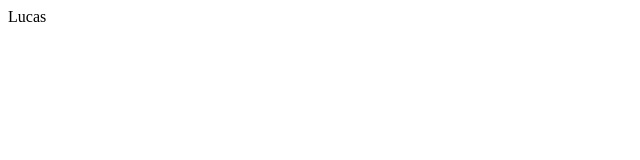
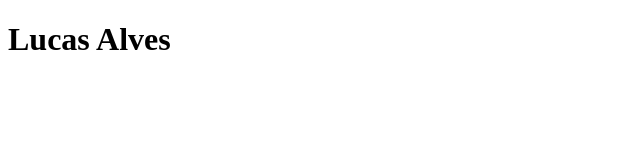
Before and after one commit to lucasalves928/lucasalves928.github.io, a plain HTML site: page index.html in a window 1280 px wide. Shown: the whole page, without its empty margins (0-640 px from the left). Drawn offline with Linux system fonts and the light colour scheme.

Commit message:
Update index.html

```diff
--- a/index.html
+++ b/index.html
@@ -3,6 +3,6 @@
 <head>
 </head>
 <body>
-    Lucas
+    <h1>Lucas Alves</h1>
 </body>
 </html>
```
